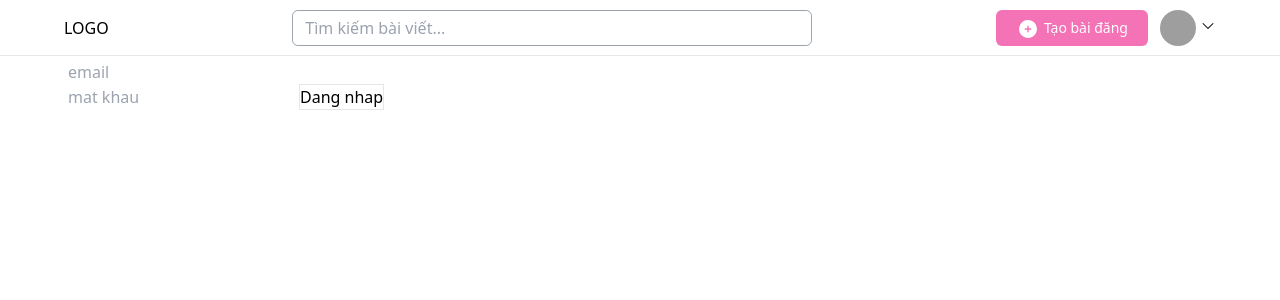
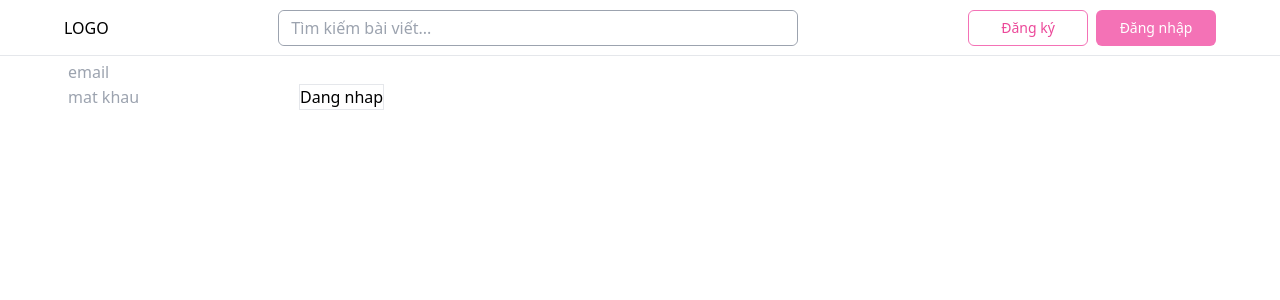
Before and after one commit to buitongminhchau01032002/programming-social-network-UI, a React (Vite) app: page /sample-login in a window 1280 px wide. Shown: the top 300 px of the page. Built offline with nearby package versions, Linux system fonts and the light colour scheme; grey boxes are pictures that could not be loaded.

Commit message:
toggle user in header

```diff
--- a/src/layouts/components/Header/index.jsx
+++ b/src/layouts/components/Header/index.jsx
@@ -1,18 +1,16 @@
+import { useDispatch, useSelector } from 'react-redux';
 import { Popover } from '@headlessui/react';
 import { Link } from 'react-router-dom';
-
-const USER = {
-    displayName: 'Nguyễn Văn A',
-    avatar: 'https://picsum.photos/100/100',
-    email: 'emailgifddos@gmail.com',
-    role: 'admin',
-};
+import { userSelector } from '../../../redux/selectors';
+import { userActions } from '../../../redux/slices/userSlice';
 
 function Header() {
-    const user = true;
+    const dispatch = useDispatch();
+    const user = useSelector(userSelector);
+
     return (
         <header className="fixed flex h-14 w-full items-center justify-between border-b bg-white px-16">
-            <div>LOGO</div>
+            <Link to="/">LOGO</Link>
 
             {/* SEARCH */}
             <div className="flex h-9 min-w-[520px] rounded-md border border-gray-400 focus-within:!border-primary hover:border-gray-500">
@@ -24,17 +22,8 @@ function Header() {
                 <div className="flex items-center space-x-3">
                     <button className="flex h-9 min-w-[120px] items-center justify-center rounded-md bg-primary px-5 text-sm font-medium text-white transition hover:bg-primary-dark">
                         <span className="pr-1">
-                            <svg
-                                xmlns="http://www.w3.org/2000/svg"
-                                viewBox="0 0 24 24"
-                                fill="currentColor"
-                                className="h-6 w-6 pt-0.5"
-                            >
-                                <path
-                                    fillRule="evenodd"
-                                    d="M12 2.25c-5.385 0-9.75 4.365-9.75 9.75s4.365 9.75 9.75 9.75 9.75-4.365 9.75-9.75S17.385 2.25 12 2.25zM12.75 9a.75.75 0 00-1.5 0v2.25H9a.75.75 0 000 1.5h2.25V15a.75.75 0 001.5 0v-2.25H15a.75.75 0 000-1.5h-2.25V9z"
-                                    clipRule="evenodd"
-                                />
+                            <svg xmlns="http://www.w3.org/2000/svg" viewBox="0 0 24 24" fill="currentColor" className="h-6 w-6 pt-0.5">
+                                <path fillRule="evenodd" d="M12 2.25c-5.385 0-9.75 4.365-9.75 9.75s4.365 9.75 9.75 9.75 9.75-4.365 9.75-9.75S17.385 2.25 12 2.25zM12.75 9a.75.75 0 00-1.5 0v2.25H9a.75.75 0 000 1.5h2.25V15a.75.75 0 001.5 0v-2.25H15a.75.75 0 000-1.5h-2.25V9z" clipRule="evenodd" />
                             </svg>
                         </span>
                         Tạo bài đăng
@@ -42,54 +31,40 @@ function Header() {
 
                     <div className="flex items-center space-x-1">
                         <button className="h-9 w-9 overflow-hidden rounded-full ring-primary hover:ring-2">
-                            <img className="h-full w-full object-contain" src={USER.avatar} />
+                            <img className="h-full w-full object-contain" src={user?.avatar} />
                         </button>
 
                         <Popover className="relative">
                             <Popover.Button as="button" className="outline-none hover:text-primary-dark">
-                                <svg
-                                    xmlns="http://www.w3.org/2000/svg"
-                                    viewBox="0 0 24 24"
-                                    fill="currentColor"
-                                    className="h-4 w-4"
-                                >
-                                    <path
-                                        fillRule="evenodd"
-                                        d="M12.53 16.28a.75.75 0 01-1.06 0l-7.5-7.5a.75.75 0 011.06-1.06L12 14.69l6.97-6.97a.75.75 0 111.06 1.06l-7.5 7.5z"
-                                        clipRule="evenodd"
-                                    />
+                                <svg xmlns="http://www.w3.org/2000/svg" viewBox="0 0 24 24" fill="currentColor" className="h-4 w-4">
+                                    <path fillRule="evenodd" d="M12.53 16.28a.75.75 0 01-1.06 0l-7.5-7.5a.75.75 0 011.06-1.06L12 14.69l6.97-6.97a.75.75 0 111.06 1.06l-7.5 7.5z" clipRule="evenodd" />
                                 </svg>
                             </Popover.Button>
 
                             <Popover.Panel className="absolute top-full right-0 z-10 w-80 translate-y-3 space-y-3 rounded-lg border bg-white p-3 shadow-xl">
                                 <button className="flex w-full items-center border-b pb-2">
                                     <div className="w-1h-11 h-11 overflow-hidden rounded-full">
-                                        <img className="h-full w-full object-contain" src={USER.avatar} />
+                                        <img className="h-full w-full object-contain" src={user?.avatar} />
                                     </div>
                                     <div className="ml-3 flex-1">
-                                        <p className="text-left font-bold">{USER.displayName}</p>
-                                        <p className="text-left text-sm text-gray-600">{USER.email}</p>
+                                        <p className="text-left font-bold">{user?.name}</p>
+                                        <p className="text-left text-sm text-gray-600">{user?.email}</p>
                                     </div>
                                 </button>
 
-                                <Link
-                                    to="/login"
-                                    className="flex h-9 w-full min-w-[120px] items-center justify-center rounded-md bg-primary px-5 text-sm font-medium text-white transition hover:bg-primary-dark"
-                                >
+                                <button onClick={() => dispatch(userActions.logout())} className="flex h-9 w-full min-w-[120px] items-center justify-center rounded-md bg-primary px-5 text-sm font-medium text-white transition hover:bg-primary-dark">
                                     Đăng xuất
-                                </Link>
+                                </button>
                             </Popover.Panel>
                         </Popover>
                     </div>
                 </div>
             ) : (
                 <div className="flex items-center space-x-2">
-                    <button className="flex h-9 min-w-[120px] items-center justify-center rounded-md border border-primary px-5 text-sm font-medium text-primary-dark transition hover:bg-primary hover:text-white">
-                        Đăng kí
-                    </button>
-                    <button className="flex h-9 min-w-[120px] items-center justify-center rounded-md bg-primary px-5 text-sm font-medium text-white transition hover:bg-primary-dark">
+                    <button className="flex h-9 min-w-[120px] items-center justify-center rounded-md border border-primary px-5 text-sm font-medium text-primary-dark transition hover:bg-primary hover:text-white">Đăng ký</button>
+                    <Link to="sample-login" className="flex h-9 min-w-[120px] items-center justify-center rounded-md bg-primary px-5 text-sm font-medium text-white transition hover:bg-primary-dark">
                         Đăng nhập
-                    </button>
+                    </Link>
                 </div>
             )}
         </header>
```
Also changed, not shown: src/redux/selectors/userSelector.js (renamed from src/redux/selectors/accountSelector copy.js).
